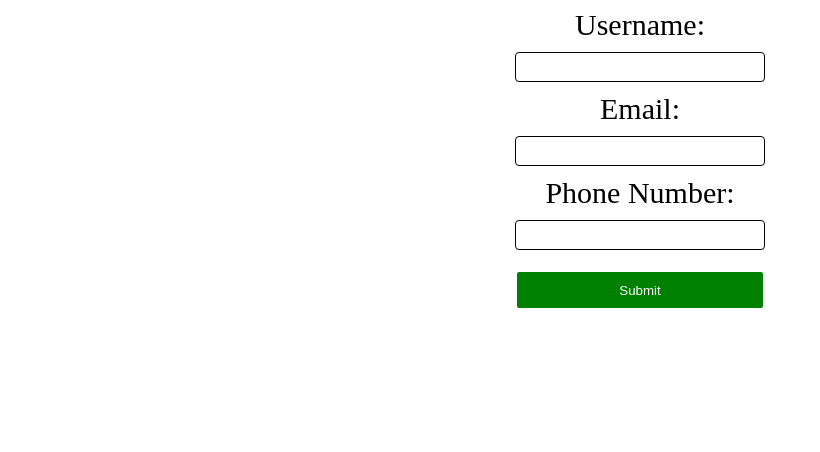
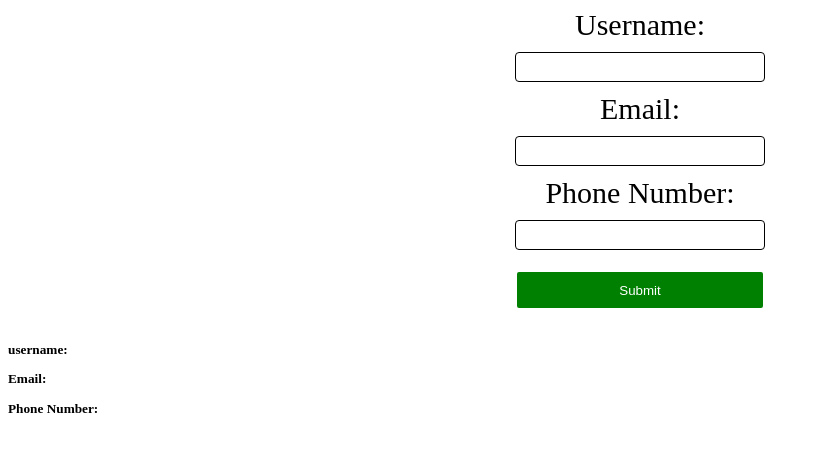
Before and after one commit to Fortzy05/react-3qnhrh, a React (Create React App) app: page / in a window 1280 px wide. Shown: the top 452 px of the page, without its empty margins (0-820 px from the left). Built offline with nearby package versions, Linux system fonts and the light colour scheme.

Commit message:
1 file modified

```diff
--- a/src/components/ContactForm.jsx
+++ b/src/components/ContactForm.jsx
@@ -16,6 +16,7 @@ import React, { useState } from 'react';
     setContactInfo({...contactInfo, [event.target.name]: event.target.value });
   };
   return (
+    <section>
     <form onSubmit={handleFormSubmit} className="form-style">
       <label>
         Username:
@@ -46,6 +47,16 @@ import React, { useState } from 'react';
       </label>
       <button className="btn">Submit</button>
     </form>
+    <h5>
+      username: {contactInfo.username}
+      <p>
+        Email: {contactInfo.email}
+      </p>
+      <p>
+        Phone Number:{contactInfo.phoneNumber}
+      </p>
+    </h5>
+    </section>
   );
 };
 export default ContactForm;
```
